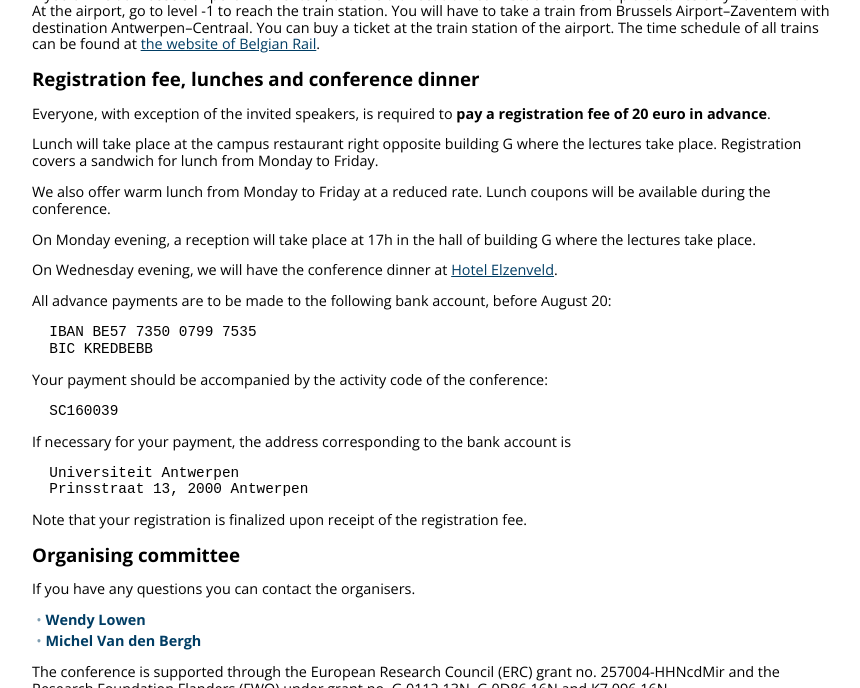
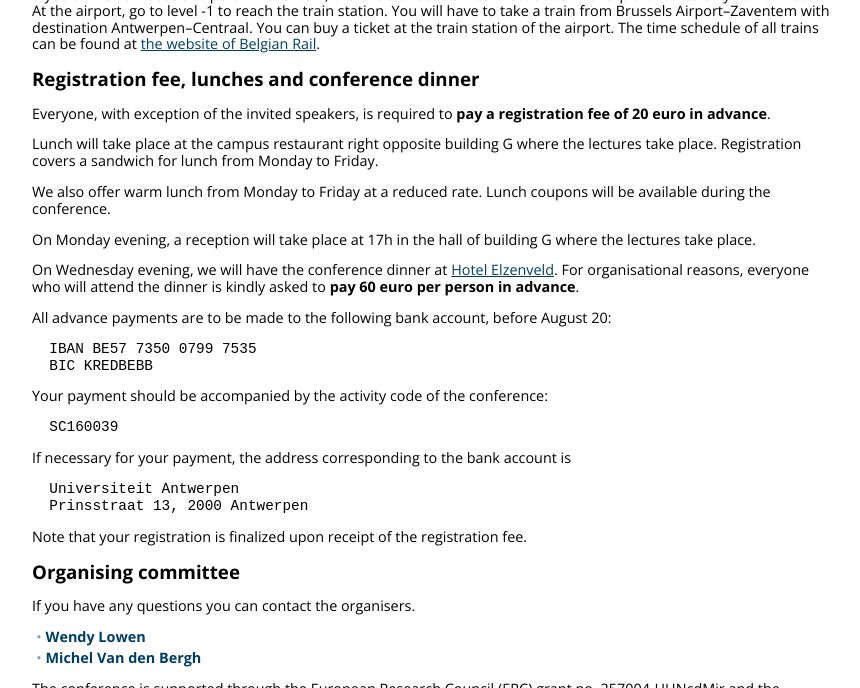
Before and after one commit to ncag-info/antwerp-2016, a Jekyll site: the page built from index.html, in a window 1280 px wide and 900 px high, scrolled down 1737 px, cut to the strip 0-688 px from the top of the window. Shown: the whole strip, without its empty margins (208-1068 px from the left). Built offline with Jekyll 4.4.1, drawn with Linux system fonts in a browser that asks for light colours; nearby versions of some CDN libraries; library files that are not in the unit come from our copies.

Commit message:
Conference fee dinner

```diff
--- a/index.html
+++ b/index.html
@@ -62,7 +62,7 @@ The aim of the conference is to bring together experts and graduate students/pos
 <p>Lunch will take place at the campus restaurant right opposite building G where the lectures take place. Registration covers a sandwich for lunch from Monday to Friday.
 <p>We also offer warm lunch from Monday to Friday at a reduced rate. Lunch coupons will be available during the conference.
 <p>On Monday evening, a reception will take place at 17h in the hall of building G where the lectures take place.
-<p>On Wednesday evening, we will have the conference dinner at <a href="http://elzenveld.be/en/hotel">Hotel Elzenveld</a>.
+<p>On Wednesday evening, we will have the conference dinner at <a href="http://elzenveld.be/en/hotel">Hotel Elzenveld</a>. For organisational reasons, everyone who will attend the dinner is kindly asked to <strong>pay 60 euro per person in advance</strong>.
 
 <p>All advance payments are to be made to the following bank account, before August 20:
 <pre>  IBAN BE57 7350 0799 7535
```
